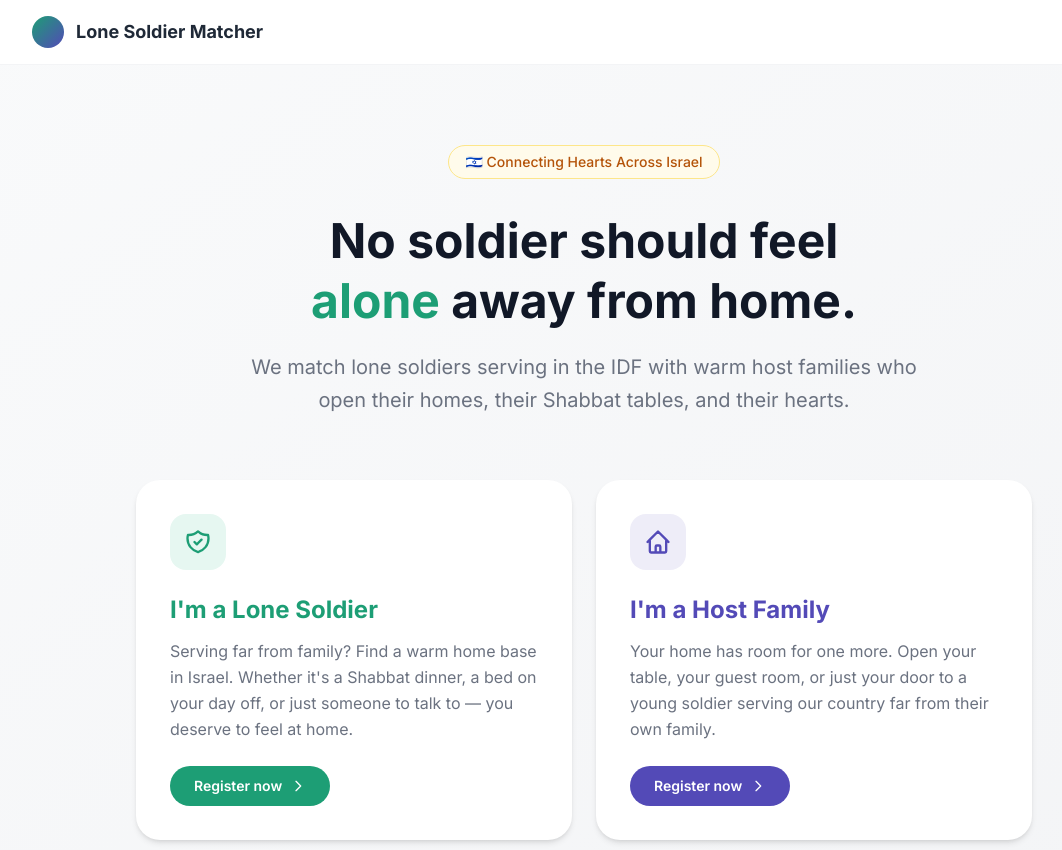
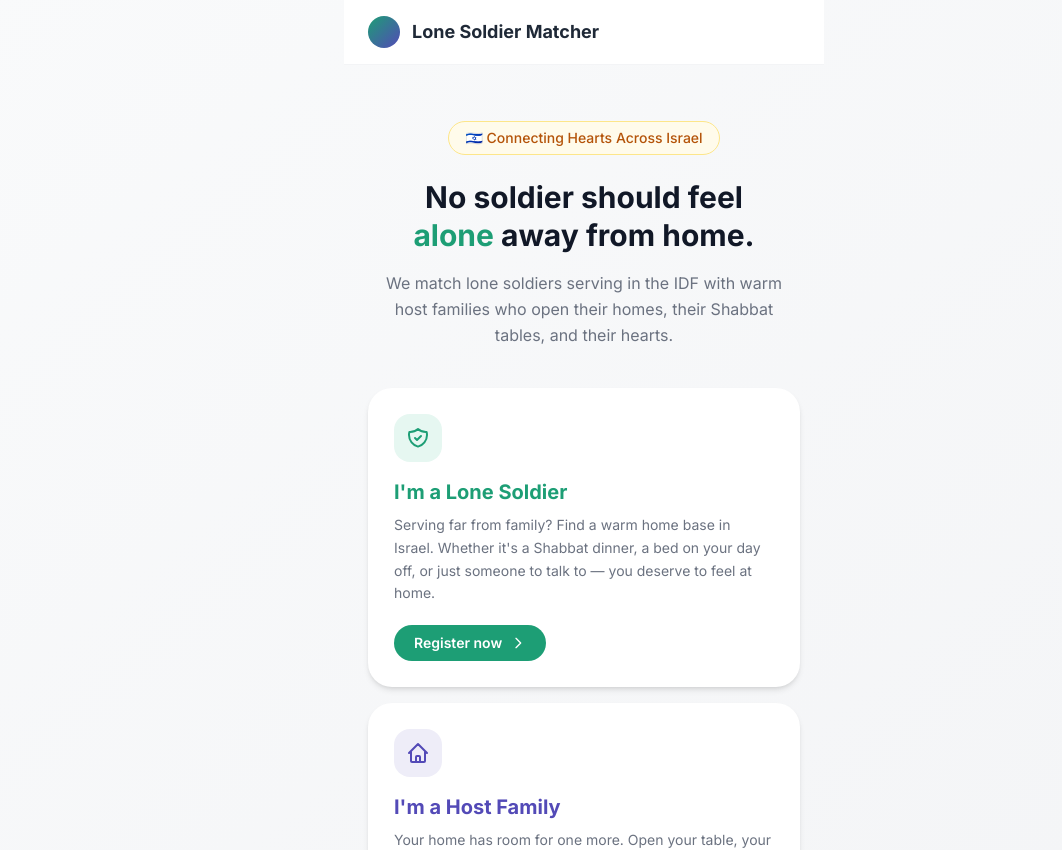
Before and after one commit to talz131/lone-soldier-matcher, a Next.js app: page / in a window 1280 px wide. Shown: the top 850 px of the page, without its empty margins (56-1118 px from the left). Built offline with nearby package versions, Linux system fonts and the light colour scheme.

Commit message:
Constrain home page to 480px centered layout

```diff
--- a/app/family/page.tsx
+++ b/app/family/page.tsx
@@ -4,7 +4,7 @@ import FamilyOnboarding from '@/components/family/FamilyOnboarding'
 export default function FamilyPage() {
   return (
     <div className="min-h-screen bg-gradient-to-br from-[#eeedf8] to-gray-50">
-      <div className="max-w-2xl mx-auto px-4 py-10">
+      <div className="max-w-[480px] mx-auto px-4 py-10">
         <Link
           href="/"
           className="inline-flex items-center gap-2 text-sm text-[#534AB7] hover:text-[#4339a0] mb-8 transition-colors"
--- a/app/page.tsx
+++ b/app/page.tsx
@@ -3,40 +3,41 @@ import Link from 'next/link'
 export default function Home() {
   return (
     <main className="min-h-screen bg-gradient-to-br from-gray-50 to-gray-100">
+      <div className="max-w-[480px] mx-auto">
         <header className="bg-white border-b border-gray-100">
-        <div className="max-w-6xl mx-auto px-6 py-4 flex items-center gap-3">
+          <div className="px-6 py-4 flex items-center gap-3">
             <div className="w-8 h-8 rounded-full bg-gradient-to-br from-[#1D9E75] to-[#534AB7]" />
             <span className="text-lg font-bold text-gray-800">Lone Soldier Matcher</span>
           </div>
         </header>
 
-      <section className="max-w-6xl mx-auto px-6 py-20 text-center">
-        <div className="inline-block bg-amber-50 text-amber-700 text-sm font-medium px-4 py-1.5 rounded-full mb-8 border border-amber-200">
+        <section className="px-6 py-14 text-center">
+          <div className="inline-block bg-amber-50 text-amber-700 text-sm font-medium px-4 py-1.5 rounded-full mb-6 border border-amber-200">
             🇮🇱 Connecting Hearts Across Israel
           </div>
-        <h2 className="text-5xl font-bold text-gray-900 mb-5 leading-tight">
+          <h2 className="text-3xl font-bold text-gray-900 mb-4 leading-tight">
             No soldier should feel<br />
             <span className="text-[#1D9E75]">alone</span> away from home.
           </h2>
-        <p className="text-xl text-gray-500 max-w-2xl mx-auto mb-16 leading-relaxed">
+          <p className="text-base text-gray-500 mx-auto mb-10 leading-relaxed">
             We match lone soldiers serving in the IDF with warm host families who open their
             homes, their Shabbat tables, and their hearts.
           </p>
 
-        <div className="grid md:grid-cols-2 gap-6 max-w-4xl mx-auto">
+          <div className="flex flex-col gap-4">
             <Link href="/soldier" className="group block text-left">
-            <div className="bg-white rounded-3xl shadow-md p-8 border-2 border-transparent group-hover:border-[#1D9E75] group-hover:shadow-lg transition-all duration-200">
-              <div className="w-14 h-14 bg-[#e6f7f1] rounded-2xl flex items-center justify-center mb-6">
-                <svg className="w-7 h-7 text-[#1D9E75]" fill="none" viewBox="0 0 24 24" stroke="currentColor" strokeWidth={2}>
+              <div className="bg-white rounded-3xl shadow-md p-6 border-2 border-transparent group-hover:border-[#1D9E75] group-hover:shadow-lg transition-all duration-200">
+                <div className="w-12 h-12 bg-[#e6f7f1] rounded-2xl flex items-center justify-center mb-4">
+                  <svg className="w-6 h-6 text-[#1D9E75]" fill="none" viewBox="0 0 24 24" stroke="currentColor" strokeWidth={2}>
                     <path strokeLinecap="round" strokeLinejoin="round" d="M9 12l2 2 4-4m5.618-4.016A11.955 11.955 0 0112 2.944a11.955 11.955 0 01-8.618 3.04A12.02 12.02 0 003 9c0 5.591 3.824 10.29 9 11.622 5.176-1.332 9-6.03 9-11.622 0-1.042-.133-2.052-.382-3.016z" />
                   </svg>
                 </div>
-              <h3 className="text-2xl font-bold text-[#1D9E75] mb-3">I&apos;m a Lone Soldier</h3>
-              <p className="text-gray-500 leading-relaxed mb-6">
+                <h3 className="text-xl font-bold text-[#1D9E75] mb-2">I&apos;m a Lone Soldier</h3>
+                <p className="text-gray-500 text-sm leading-relaxed mb-5">
                   Serving far from family? Find a warm home base in Israel. Whether it&apos;s a Shabbat
                   dinner, a bed on your day off, or just someone to talk to — you deserve to feel at home.
                 </p>
-              <span className="inline-flex items-center gap-2 bg-[#1D9E75] text-white px-6 py-2.5 rounded-full text-sm font-semibold group-hover:bg-[#178a63] transition-colors">
+                <span className="inline-flex items-center gap-2 bg-[#1D9E75] text-white px-5 py-2 rounded-full text-sm font-semibold group-hover:bg-[#178a63] transition-colors">
                   Register now
                   <svg className="w-4 h-4" fill="none" viewBox="0 0 24 24" stroke="currentColor" strokeWidth={2}>
                     <path strokeLinecap="round" strokeLinejoin="round" d="M9 5l7 7-7 7" />
@@ -46,18 +47,18 @@ export default function Home() {
             </Link>
 
             <Link href="/family" className="group block text-left">
-            <div className="bg-white rounded-3xl shadow-md p-8 border-2 border-transparent group-hover:border-[#534AB7] group-hover:shadow-lg transition-all duration-200">
-              <div className="w-14 h-14 bg-[#eeedf8] rounded-2xl flex items-center justify-center mb-6">
-                <svg className="w-7 h-7 text-[#534AB7]" fill="none" viewBox="0 0 24 24" stroke="currentColor" strokeWidth={2}>
+              <div className="bg-white rounded-3xl shadow-md p-6 border-2 border-transparent group-hover:border-[#534AB7] group-hover:shadow-lg transition-all duration-200">
+                <div className="w-12 h-12 bg-[#eeedf8] rounded-2xl flex items-center justify-center mb-4">
+                  <svg className="w-6 h-6 text-[#534AB7]" fill="none" viewBox="0 0 24 24" stroke="currentColor" strokeWidth={2}>
                     <path strokeLinecap="round" strokeLinejoin="round" d="M3 12l2-2m0 0l7-7 7 7M5 10v10a1 1 0 001 1h3m10-11l2 2m-2-2v10a1 1 0 01-1 1h-3m-6 0a1 1 0 001-1v-4a1 1 0 011-1h2a1 1 0 011 1v4a1 1 0 001 1m-6 0h6" />
                   </svg>
                 </div>
-              <h3 className="text-2xl font-bold text-[#534AB7] mb-3">I&apos;m a Host Family</h3>
-              <p className="text-gray-500 leading-relaxed mb-6">
+                <h3 className="text-xl font-bold text-[#534AB7] mb-2">I&apos;m a Host Family</h3>
+                <p className="text-gray-500 text-sm leading-relaxed mb-5">
                   Your home has room for one more. Open your table, your guest room, or just your door
                   to a young soldier serving our country far from their own family.
                 </p>
-              <span className="inline-flex items-center gap-2 bg-[#534AB7] text-white px-6 py-2.5 rounded-full text-sm font-semibold group-hover:bg-[#4339a0] transition-colors">
+                <span className="inline-flex items-center gap-2 bg-[#534AB7] text-white px-5 py-2 rounded-full text-sm font-semibold group-hover:bg-[#4339a0] transition-colors">
                   Register now
                   <svg className="w-4 h-4" fill="none" viewBox="0 0 24 24" stroke="currentColor" strokeWidth={2}>
                     <path strokeLinecap="round" strokeLinejoin="round" d="M9 5l7 7-7 7" />
@@ -66,18 +67,15 @@ export default function Home() {
               </div>
             </Link>
           </div>
-
-
         </section>
 
-      <footer className="border-t border-gray-200 py-6">
-        <div className="max-w-6xl mx-auto px-6 flex justify-between items-center text-sm text-gray-400">
+        <footer className="border-t border-gray-200 py-6 px-6 flex justify-between items-center text-sm text-gray-400">
           <span>© 2024 Lone Soldier Matcher</span>
           <Link href="/admin/login" className="hover:text-gray-600 transition-colors">
             Admin
           </Link>
+        </footer>
       </div>
-      </footer>
     </main>
   )
 }
--- a/app/soldier/page.tsx
+++ b/app/soldier/page.tsx
@@ -4,7 +4,7 @@ import SoldierOnboarding from '@/components/soldier/SoldierOnboarding'
 export default function SoldierPage() {
   return (
     <div className="min-h-screen bg-gradient-to-br from-[#e6f7f1] to-gray-50">
-      <div className="max-w-2xl mx-auto px-4 py-10">
+      <div className="max-w-[480px] mx-auto px-4 py-10">
         <Link
           href="/"
           className="inline-flex items-center gap-2 text-sm text-[#1D9E75] hover:text-[#178a63] mb-8 transition-colors"
```
Lines whose indentation alone changed are shown as unchanged.
